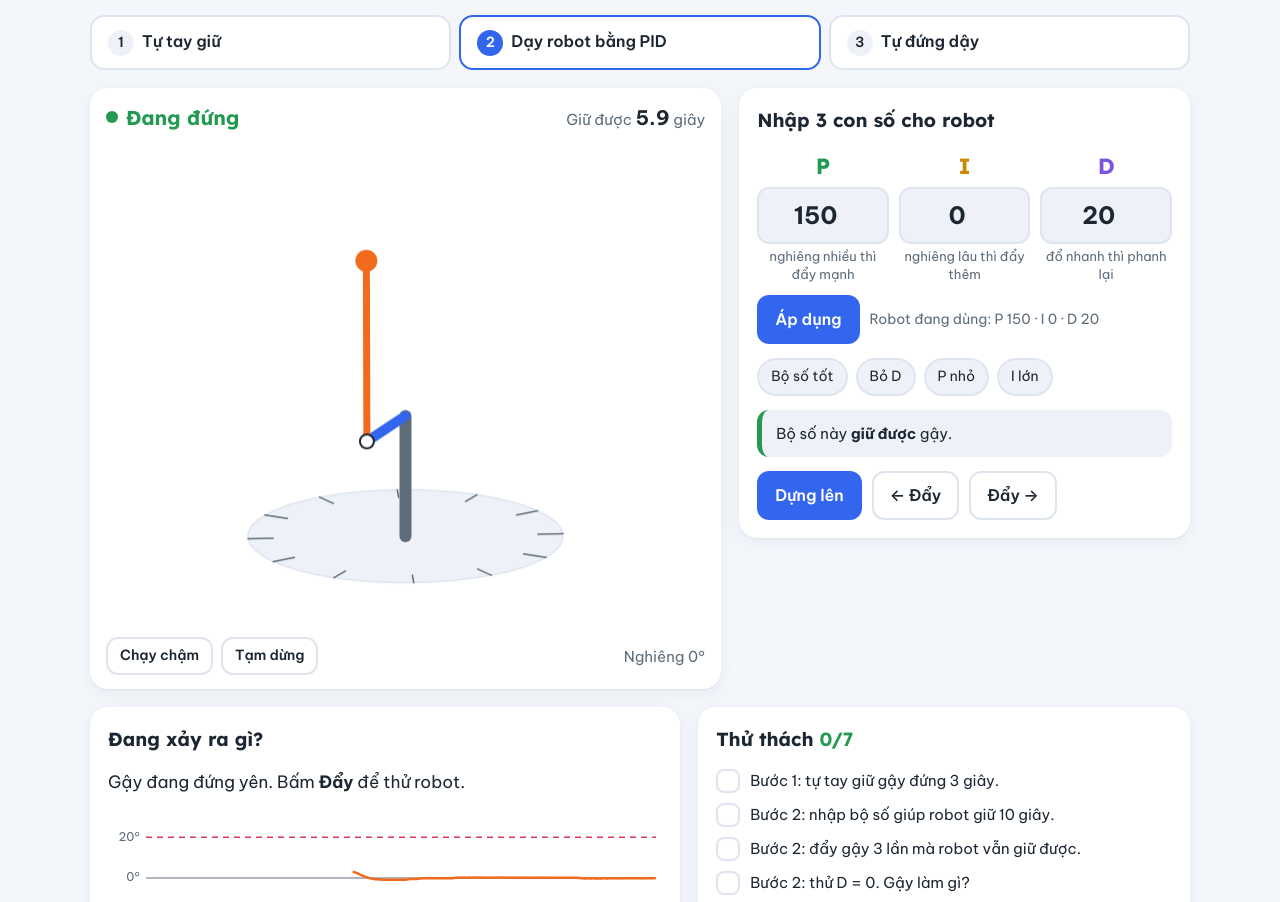
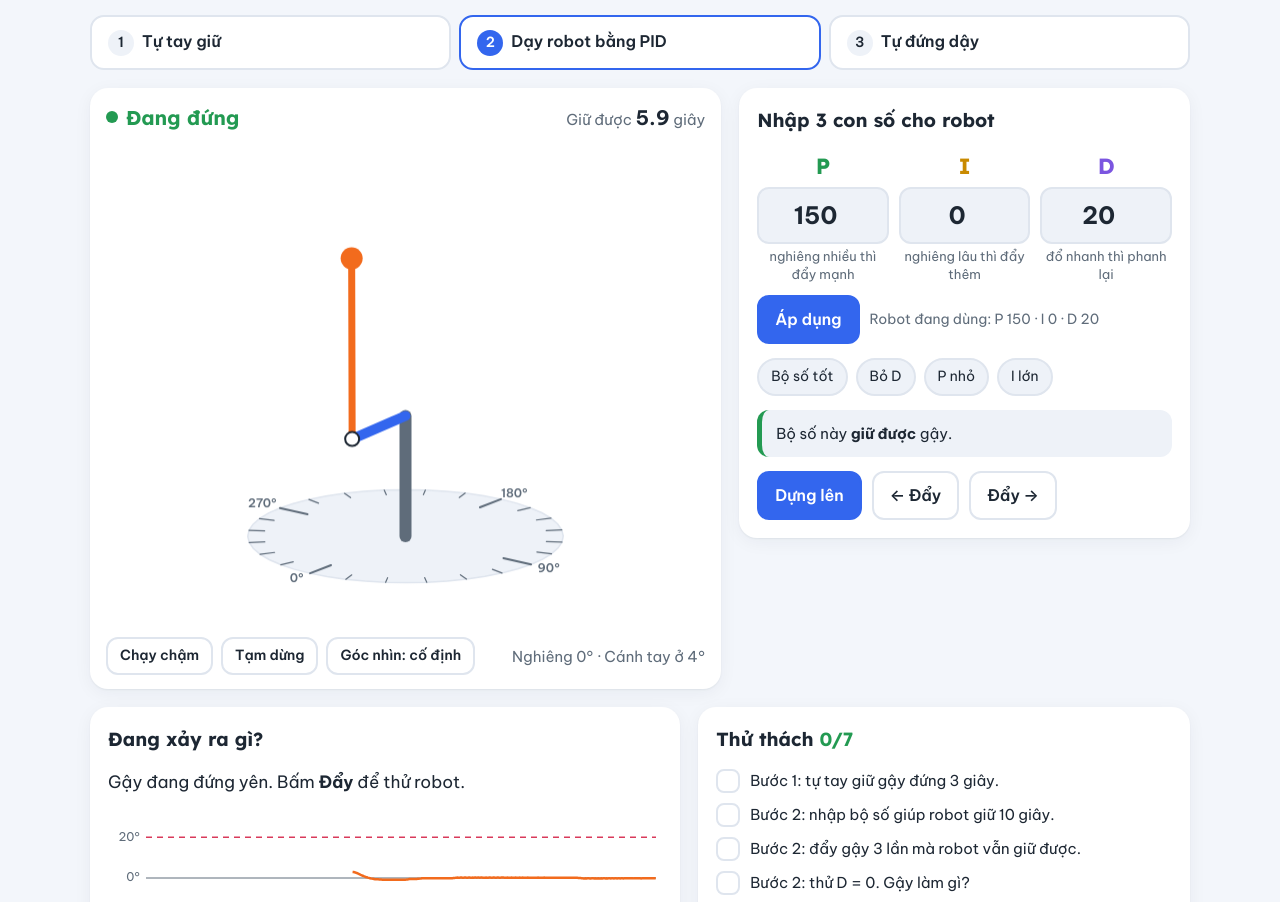
Before and after one commit to letanduy2004/Inverted_Pendulum_PID_VinSchool_Lab_Section, a plain HTML site: page index.html in a window 1280 px wide. Shown: the part 144-1046 px from the top of the page. Drawn offline with Linux system fonts and the light colour scheme.

Commit message:
Add files via upload

```diff
--- a/index.html
+++ b/index.html
@@ -170,6 +170,7 @@ button { font: inherit; }
       <div class="stage-bottom">
         <button type="button" class="btn small" id="slowBtn" aria-pressed="false">Chạy chậm</button>
         <button type="button" class="btn small" id="pauseBtn" aria-pressed="false">Tạm dừng</button>
+        <button type="button" class="btn small" id="camBtn">Góc nhìn: cố định</button>
         <span class="tilt-text" id="tiltText">Nghiêng 0°</span>
       </div>
     </div>
@@ -300,8 +301,10 @@ button { font: inherit; }
     P: 150, I: 0, D: 20, iSum: 0, thRef: 0,
     swState: "idle", autoSwing: false, autoCatch: true, pumpRef: 0, manualPump: false,
     held: 0, best: 0, pushes: 0, lastPushT: -10,
-    speed: 1, paused: false, trace: [], nextTrace: 0,
+    speed: 1, paused: false, trace: [], nextTrace: 0, follow: false,
   };
+  const FIXED_VIEW = 0.65;   // camera azimuth (rad) when the view stays still
+  const camPsi = () => (S.follow ? S.th + 0.42 : FIXED_VIEW);
 
   function resetEstimator() { S.meas = []; S.hist = []; S.lastRaw = null; S.rateEst = 0; S.nextCtrl = S.t; }
   function sense() {
@@ -536,8 +539,9 @@ button { font: inherit; }
     const [W, H, dpr] = fit(rig), ctx = rctx;
     ctx.clearRect(0, 0, W, H);
     const sc = Math.min(W, H * 1.25), cx = W * 0.5, cy = H * 0.8;
-    // camera turns with the arm, so the stick always tips left/right on screen
-    const psi = S.th + 0.42, el = 0.3;
+    // fixed view: the disc stays still and the arm turns, like the real rig;
+    // follow view: the camera turns with the arm so the stick always tips left/right
+    const psi = camPsi(), el = 0.3;
     const R = [-Math.sin(psi), Math.cos(psi)];
     const U = [-Math.cos(psi) * Math.sin(el), -Math.sin(psi) * Math.sin(el), Math.cos(el)];
     const P = (x, y, z) => [cx + sc * (x * R[0] + y * R[1]), cy - sc * (x * U[0] + y * U[1] + z * U[2])];
@@ -548,13 +552,31 @@ button { font: inherit; }
       ctx.fillStyle = fill; ctx.fill(); if (stroke) { ctx.strokeStyle = stroke; ctx.lineWidth = 1.5 * dpr; ctx.stroke(); }
     };
     disc(0.25, 0, col.tint, col.line);
-    for (let k = 0; k < 12; k++) { const a = k / 12 * 2 * Math.PI; seg(P(0.21 * Math.cos(a), 0.21 * Math.sin(a), 0), P(0.25 * Math.cos(a), 0.25 * Math.sin(a), 0), col.soft, 1.5); }
+    // angle disc: a tick every 15°, longer every 90°, numbers at 0/90/180/270
+    for (let k = 0; k < 24; k++) {
+      const a = k / 24 * 2 * Math.PI, r0 = k % 6 === 0 ? 0.195 : 0.225;
+      seg(P(r0 * Math.cos(a), r0 * Math.sin(a), 0), P(0.25 * Math.cos(a), 0.25 * Math.sin(a), 0), col.soft, k % 6 === 0 ? 2 : 1.2);
+    }
+    ctx.font = `600 ${12 * dpr}px ${getComputedStyle(document.body).fontFamily}`;
+    ctx.fillStyle = col.soft; ctx.textAlign = "center"; ctx.textBaseline = "middle";
+    for (const d of [0, 90, 180, 270]) { const a = d * DEG; ctx.fillText(d + "°", ...P(0.285 * Math.cos(a), 0.285 * Math.sin(a), 0)); }
     seg(P(0, 0, 0), P(0, 0, TOWER_H), col.soft, 12);
     const tip = [ARM_R * Math.cos(S.th), ARM_R * Math.sin(S.th), TOWER_H];
     seg(P(0, 0, TOWER_H), P(...tip), col.blue, 10);
     const t = [-Math.sin(S.th), Math.cos(S.th)];
     seg(P(...tip), P(tip[0], tip[1], tip[2] + PEND_L), col.soft, 1.5, [6, 6]);
     const end = [tip[0] + PEND_L * Math.sin(S.ph) * t[0], tip[1] + PEND_L * Math.sin(S.ph) * t[1], tip[2] + PEND_L * Math.cos(S.ph)];
+    // orange arc between the dashed vertical line and the stick = tilt angle
+    const tiltNow = wrap(S.ph);
+    if (Math.abs(tiltNow) > 0.5 * DEG && Math.abs(tiltNow) < 100 * DEG) {
+      ctx.beginPath();
+      for (let i = 0; i <= 20; i++) {
+        const a = i / 20 * tiltNow, rr = PEND_L * 0.45;
+        const p = P(tip[0] + rr * Math.sin(a) * t[0], tip[1] + rr * Math.sin(a) * t[1], tip[2] + rr * Math.cos(a));
+        i ? ctx.lineTo(...p) : ctx.moveTo(...p);
+      }
+      ctx.strokeStyle = col.orange; ctx.lineWidth = 2.5 * dpr; ctx.stroke();
+    }
     seg(P(...tip), P(...end), col.orange, 7);
     const e = P(...end); ctx.beginPath(); ctx.arc(e[0], e[1], 11 * dpr, 0, 2 * Math.PI); ctx.fillStyle = col.orange; ctx.fill();
     const p0 = P(...tip); ctx.beginPath(); ctx.arc(p0[0], p0[1], 7 * dpr, 0, 2 * Math.PI); ctx.fillStyle = col.card; ctx.fill(); ctx.strokeStyle = col.ink; ctx.lineWidth = 2 * dpr; ctx.stroke();
@@ -601,13 +623,20 @@ button { font: inherit; }
   }
 
   // ------------------------------------------------------------ words on screen
-  const side = (v) => (v > 0 ? "phải" : "trái");
+  // describe a lean/push along the arm's tangent the way it looks on screen
+  function dir(v) {
+    const psi = camPsi();
+    const across = Math.cos(S.th - psi);      // how much the tangent points screen-right
+    if (Math.abs(across) > 0.4) return v * across > 0 ? "sang phải" : "sang trái";
+    return v * Math.sin(psi - S.th) > 0 ? "về phía em" : "ra xa";
+  }
   const SWING_STATUS = { idle: ["wait", "Đang ở dưới"], pump: ["wait", "Đang lấy đà"], balance: ["good", "Đứng trên đỉnh"] };
   function updateText() {
     const deg = wrap(S.ph) / DEG;
     $("tiltText").textContent = S.mode === "swing" && Math.abs(deg) > 90
       ? "Gậy đang ở phía dưới"
-      : `Nghiêng ${Math.round(Math.abs(deg))}°` + (Math.abs(deg) >= 0.5 ? ` sang ${side(deg)}` : "");
+      : `Nghiêng ${Math.round(Math.abs(deg))}°` + (Math.abs(deg) >= 0.5 ? ` ${dir(deg)}` : "");
+    $("tiltText").textContent += ` · Cánh tay ở ${Math.round(((S.th / DEG) % 360 + 360) % 360)}°`;
 
     let cls = "good", txt = "Đang đứng";
     if (S.mode === "swing") {
@@ -625,13 +654,13 @@ button { font: inherit; }
     if (S.mode === "manual") {
       ex = S.fallen
         ? `Đổ sau ${S.held.toFixed(1)} giây. Khó đúng không? Bấm <b>Dựng lại</b> và thử <b>Chạy chậm</b>.`
-        : `Gậy đang nghiêng sang <b>${side(deg)}</b>. Đẩy cánh tay sang ${side(deg)} để đỡ nó.`;
+        : `Gậy đang nghiêng <b>${dir(deg)}</b>. Đẩy cánh tay ${dir(deg)} để đỡ nó.`;
     } else if (S.mode === "pd") {
       if (S.fallen) ex = `Đổ sau ${S.held.toFixed(1)} giây. ${hintFor(S.P, S.I, S.D).msg} Đổi số rồi bấm <b>Áp dụng</b>.`;
       else if (Math.abs(deg) < 0.6 && Math.abs(S.rateEst) < 0.3) ex = "Gậy đang đứng yên. Bấm <b>Đẩy</b> để thử robot.";
       else {
         const worse = S.phiEst * S.rateEst > 0;
-        ex = `Gậy nghiêng sang <b>${side(deg)}</b> và đang ${worse ? "đổ thêm" : "quay về giữa"}. Robot đẩy cánh tay sang <b>${side(S.u || 1)}</b> để đỡ.`;
+        ex = `Gậy nghiêng <b>${dir(deg)}</b> và đang ${worse ? "đổ thêm" : "quay về giữa"}. Robot đẩy cánh tay <b>${dir(S.u || 1)}</b> để đỡ.`;
       }
     } else {
       // energy as a share of what is needed to reach the top (mass cancels out)
@@ -654,10 +683,16 @@ button { font: inherit; }
     for (const id of ["manual", "pd", "swing"]) $("panel-" + id).hidden = id !== m;
     S.keyDir = 0; S.trace = []; S.nextTrace = S.t; noteText = "";
     for (const b of document.querySelectorAll(".hold")) b.classList.remove("on");
+    setFollow(m === "manual");   // step 1: camera follows the arm so ◀ ▶ match the screen
     if (m === "manual") standUp(Math.random() < 0.5 ? -1 : 1);
     if (m === "pd") standUp(3);
     if (m === "swing") hangDown();
   }
+  function setFollow(on) {
+    S.follow = on;
+    $("camBtn").textContent = on ? "Góc nhìn: theo cánh tay" : "Góc nhìn: cố định";
+  }
+  $("camBtn").addEventListener("click", () => setFollow(!S.follow));
   for (const b of document.querySelectorAll(".tab")) b.addEventListener("click", () => setMode(b.dataset.mode));
   $("slowBtn").addEventListener("click", () => {
     S.speed = S.speed === 1 ? 0.3 : 1;
```
